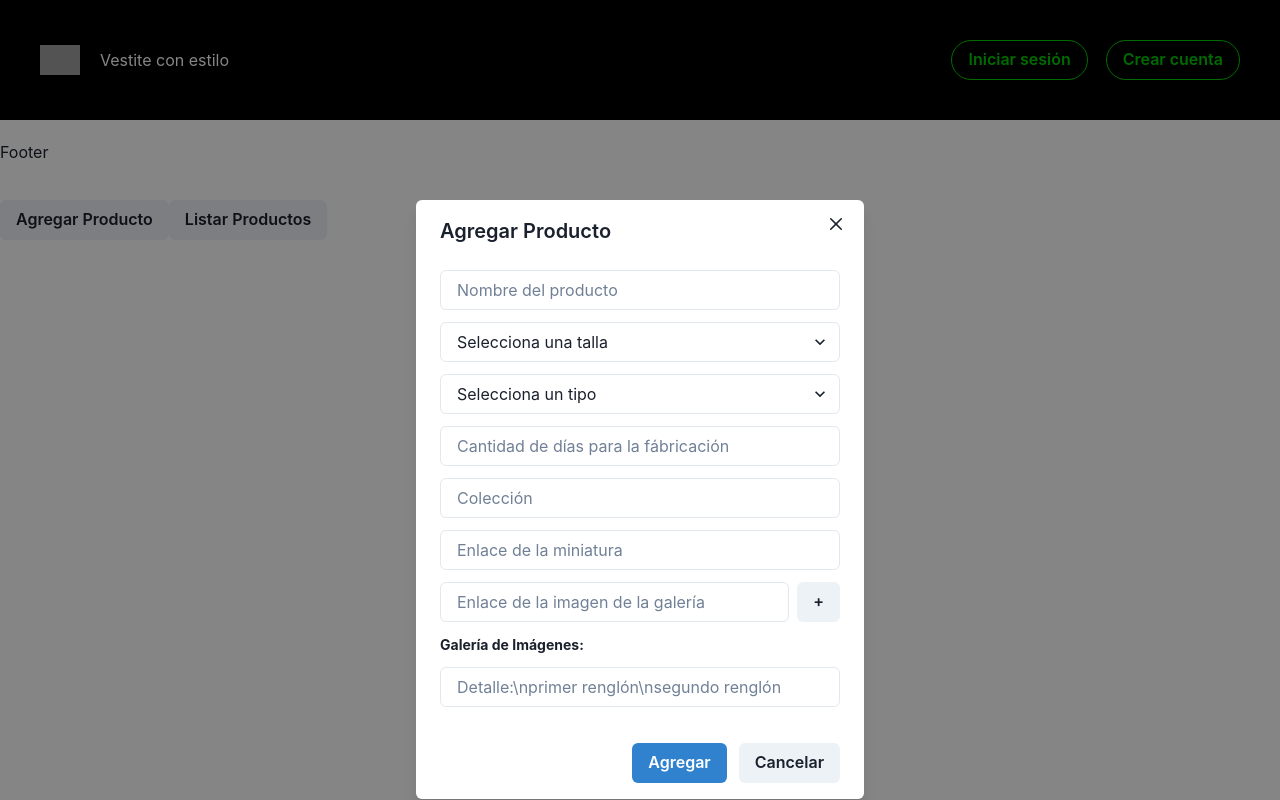
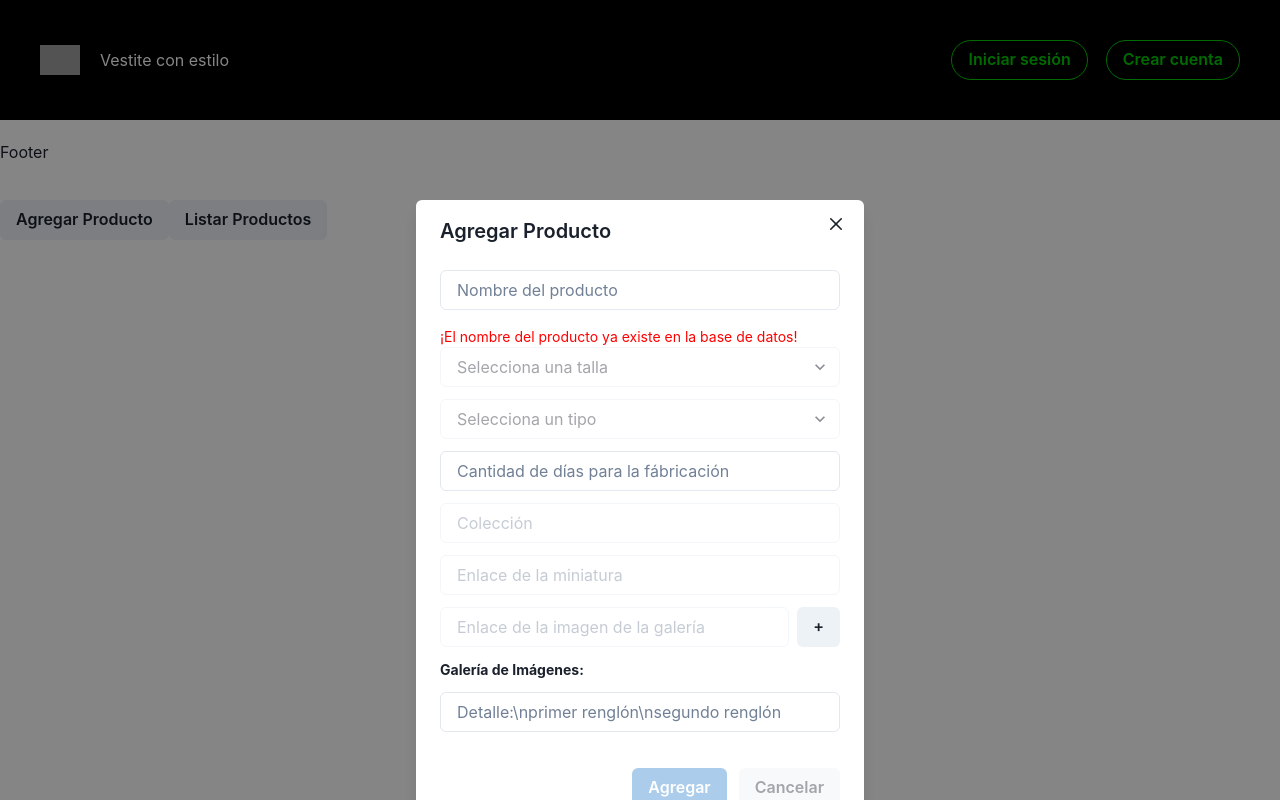
Before and after one commit to Julietabachur/frontFinal, a React (Vite) app in the folder frontend-integrador/: page /admin in a window 1280 px wide. Both pictures are taken after a click on the button "Agregar Producto". Built offline with nearby package versions, Linux system fonts and the light colour scheme; grey boxes are pictures that could not be loaded; a web font is replaced by a local one.

Commit message:
cerrar resetee form, eliminar url galeria, aun pendiente lo del error de nombre duplic

```diff
--- a/frontend-integrador/src/components/pages/adminPanel/AddProduct.jsx
+++ b/frontend-integrador/src/components/pages/adminPanel/AddProduct.jsx
@@ -19,11 +19,14 @@ const AddProduct = ({ isOpen, onClose }) => {
   const [inputValue, setInputValue] = useState('');
   const [galleryUrl, setGalleryUrl] = useState('');
   const [nombreValido,setNombreValido] = useState(false);
+  const [formDisabled, setFormDisabled] = useState(false);
+  const [showError, setShowError] = useState(false);
 
   const handleInputChange = (e) => {
     const { name, value } = e.target;
     setInputValue(value); // Actualiza inputValue en lugar de productData.productName
     setProductData({ ...productData, [name]: value });
+    setShowError(!nombreValido || (showError && name === 'productName' && !nombreValido));
   };
 
   useEffect(() => {
@@ -38,14 +41,20 @@ const AddProduct = ({ isOpen, onClose }) => {
       } catch (error) {
         console.error('Error al hacer la solicitud GET:', error);
         setNombreValido(false);
+        setShowError(true);
       }
     };
     if (inputValue) {
       checkProductName();
     } else {
       setNombreValido(false);
+      setShowError(true);
     }
   }, [inputValue, token]);
+
+  useEffect(() => {
+    setFormDisabled(!nombreValido);
+  }, [nombreValido]);
 
   const handleAddGalleryImage = () => {
     if (galleryUrl) {
@@ -57,6 +66,12 @@ const AddProduct = ({ isOpen, onClose }) => {
     }
   };
 
+  const handleRemoveGalleryImage = (index) => {
+    const updatedGallery = [...productData.gallery];
+    updatedGallery.splice(index, 1);
+    setProductData({ ...productData, gallery: updatedGallery });
+  };
+
   const handleAddProduct = () => {
     // Realiza la solicitud POST al endpoint para agregar el producto usando Axios
     axios.post('http://localhost:8080/api/v1/admin/products', productData,{headers:{Authorization:`Bearer ${token}`}})
@@ -66,6 +81,9 @@ const AddProduct = ({ isOpen, onClose }) => {
         // Cierra el modal y resetea el formulario
         onClose();
         setProductData(initialProductState);
+        setInputValue(''); // Reinicia el valor del input
+        setNombreValido(false); // Reinicia la validación del nombre
+        setShowError(false); // Reinicia el estado de error
       })
       .catch((error) => {
         // Maneja el error de la solicitud POST aquí
@@ -78,10 +96,13 @@ const AddProduct = ({ isOpen, onClose }) => {
     // Cierra el modal y resetea el formulario
     onClose();
     setProductData(initialProductState);
+    setInputValue(''); // Reinicia el valor del input
+    setNombreValido(false); // Reinicia la validación del nombre
+    setShowError(false); // Reinicia el estado de error
   };
 
   return (
-    <Modal isOpen={isOpen} onClose={onClose} >
+    <Modal isOpen={isOpen} onClose={handleCancel} >
       <ModalOverlay />
       <ModalContent mt={200}>
         <ModalHeader>Agregar Producto</ModalHeader>
@@ -95,20 +116,21 @@ const AddProduct = ({ isOpen, onClose }) => {
             placeholder="Nombre del producto"
             defaultValue={productData.productName}
             onBlur={handleInputChange}
+            //isDisabled={formDisabled}
           />
 
-          {nombreValido && (
+          {showError  && (
             <Text color="red" fontSize="sm" mt={1}>
               ¡El nombre del producto ya existe en la base de datos!
             </Text>
           )}
 
-          <Select name="size" mb={3} placeholder="Selecciona una talla" value={productData.size} onChange={handleInputChange}>
+          <Select name="size" mb={3} placeholder="Selecciona una talla" value={productData.size} isDisabled={!nombreValido} onChange={handleInputChange}>
             <option value="S">S</option>
             <option value="M">M</option>
             <option value="L">L</option>
           </Select>
-          <Select name="type" mb={3} placeholder="Selecciona un tipo" value={productData.type} onChange={handleInputChange}>
+          <Select name="type" mb={3} placeholder="Selecciona un tipo" value={productData.type} isDisabled={!nombreValido} onChange={handleInputChange}>
             <option value="T_SHIRT">T_SHIRT</option>
             <option value="SHIRT">SHIRT</option>
             <option value="SKIRT">SKIRT</option>
@@ -118,6 +140,7 @@ const AddProduct = ({ isOpen, onClose }) => {
           </Select>
           <NumberInput>
             <NumberInputField name="productionTime" mb={3}
+            isDisabled={!nombreValido}
             placeholder="Cantidad de días para la fábricación"
             value={productData.productionTime}
             onChange={(valueString) => {
@@ -125,13 +148,14 @@ const AddProduct = ({ isOpen, onClose }) => {
               handleInputChange({ target: { name: 'productionTime', value: parseInt(valueString, 10) } }); //10 base decimal
             }}/>
           </NumberInput>
-          <Input name="collection" mb={3} placeholder="Colección" value={productData.collection} onChange={handleInputChange} />
-          <Input name="thumbnail" mb={3} placeholder="Enlace de la miniatura" value={productData.thumbnail} onChange={handleInputChange} />
+          <Input name="collection" mb={3} placeholder="Colección" value={productData.collection} isDisabled={!nombreValido} onChange={handleInputChange} />
+          <Input name="thumbnail" mb={3} placeholder="Enlace de la miniatura" value={productData.thumbnail} isDisabled={!nombreValido} onChange={handleInputChange} />
           <Flex align="center" mb={3}>
             <Input
               flex="1"
               placeholder="Enlace de la imagen de la galería"
               value={galleryUrl}
+              isDisabled={!nombreValido}
               onChange={(e) => setGalleryUrl(e.target.value)}
               marginRight={2}
             />
@@ -145,9 +169,14 @@ const AddProduct = ({ isOpen, onClose }) => {
             <Text fontSize="sm" fontWeight="bold">Galería de Imágenes:</Text>
             <List>
               {productData.gallery.map((image, index) => (
-                <ListItem key={index}>
-                  <a href={image} target="_blank" rel="noopener noreferrer">{image}</a>
-                </ListItem>
+                <Flex key={index} align="center">
+                  <ListItem flex="1">
+                    <a href={image} target="_blank" rel="noopener noreferrer">{image}</a>
+                  </ListItem>
+                  <Button size="sm" colorScheme="blue" variant="outline" borderColor="red.500" onClick={() => handleRemoveGalleryImage(index)}>
+                    -
+                  </Button>
+                </Flex>
               ))}
             </List>
           </Box>
@@ -155,10 +184,10 @@ const AddProduct = ({ isOpen, onClose }) => {
           <Input name="detail" mb={3} placeholder="Detalle:\nprimer renglón\nsegundo renglón" value={productData.detail} onChange={handleInputChange} />
         </ModalBody>
         <ModalFooter>
-          <Button colorScheme="blue" mr={3} onClick={handleAddProduct}>
+          <Button colorScheme="blue" mr={3} onClick={handleAddProduct} isDisabled={formDisabled}>
             Agregar
           </Button>
-          <Button onClick={handleCancel}>Cancelar</Button>
+          <Button onClick={handleCancel} isDisabled={formDisabled}>Cancelar</Button>
         </ModalFooter>
       </ModalContent>
     </Modal>
```
